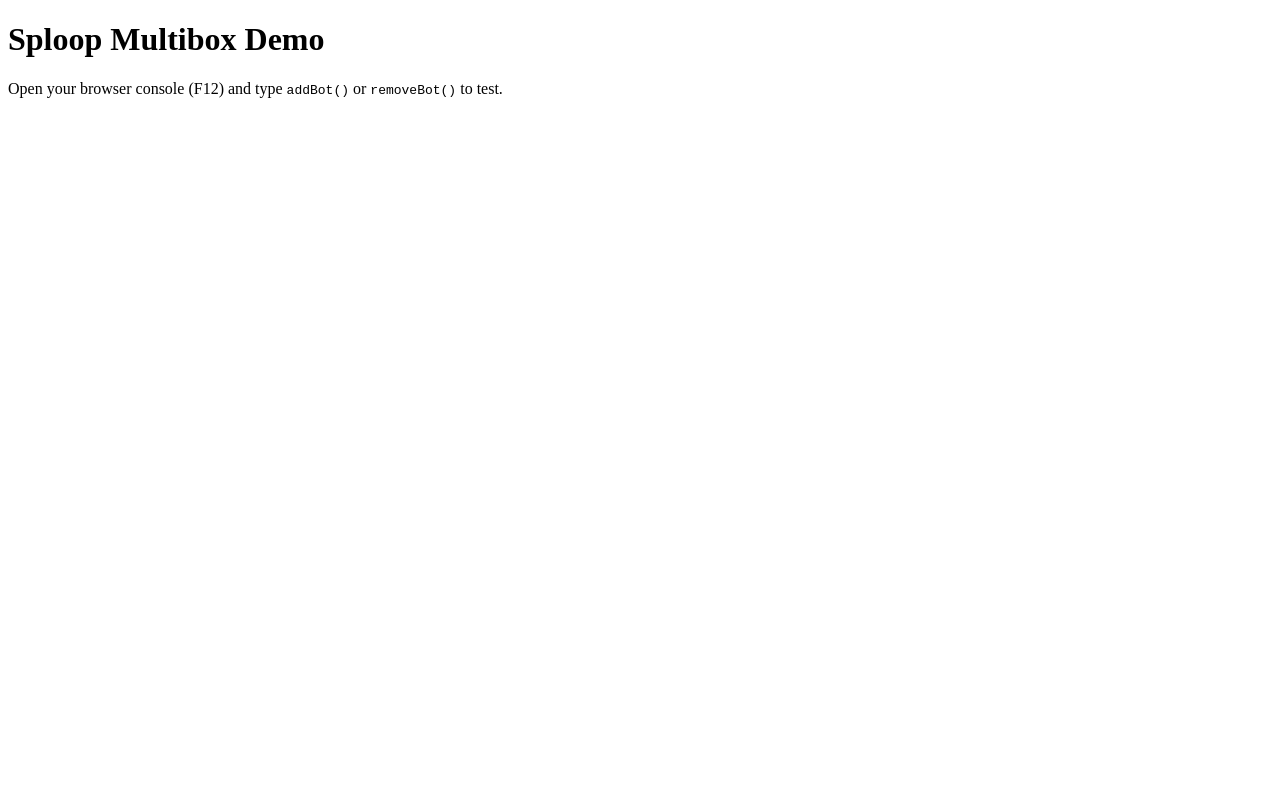
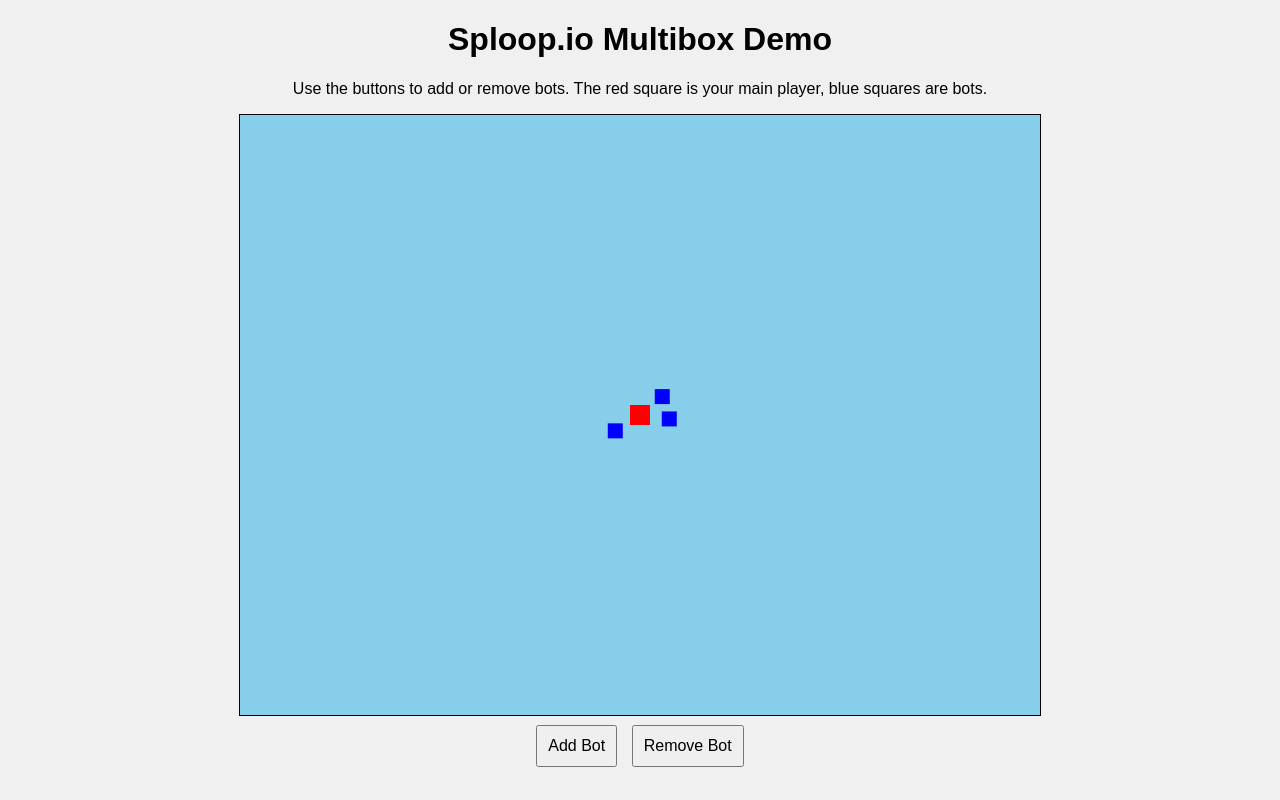
Before and after one commit to hooder799/spl, a plain HTML site: page index.html in a window 1280 px wide. Drawn offline with Linux system fonts and the light colour scheme.

Commit message:
Update index.html

```diff
--- a/index.html
+++ b/index.html
@@ -1,11 +1,119 @@
 <!DOCTYPE html>
-<html>
+<html lang="en">
 <head>
-    <title>l</title>
+    <meta charset="UTF-8">
+    <title>Sploop.io Multibox Demo</title>
+    <style>
+        body {
+            font-family: Arial, sans-serif;
+            text-align: center;
+            background-color: #f0f0f0;
+        }
+        canvas {
+            border: 1px solid black;
+            background-color: #87ceeb;
+        }
+        button {
+            margin: 5px;
+            padding: 10px;
+            font-size: 16px;
+        }
+    </style>
 </head>
 <body>
-    <h1>Sploop Multibox Demo</h1>
-    <p>Open your browser console (F12) and type <code>addBot()</code> or <code>removeBot()</code> to test.</p>
-    <script src="multibox.js"></script>
+    <h1>Sploop.io Multibox Demo</h1>
+    <p>Use the buttons to add or remove bots. The red square is your main player, blue squares are bots.</p>
+    <canvas id="gameCanvas" width="800" height="600"></canvas>
+    <br>
+    <button onclick="addBot()">Add Bot</button>
+    <button onclick="removeBot()">Remove Bot</button>
+
+    <script>
+        // Canvas setup
+        const canvas = document.getElementById('gameCanvas');
+        const ctx = canvas.getContext('2d');
+
+        // Configuration
+        const MAIN_PLAYER = { x: 400, y: 300, size: 20, color: 'red' }; // Main player (red square)
+        let bots = []; // Array to hold bot objects
+
+        // Bot class
+        class Bot {
+            constructor(id) {
+                this.id = id;
+                this.x = Math.random() * (canvas.width - 20); // Random starting position
+                this.y = Math.random() * (canvas.height - 20);
+                this.size = 15;
+                this.color = 'blue';
+                console.log(`Bot ${id} spawned at (${this.x}, ${this.y})`);
+            }
+
+            // Move toward main player
+            update() {
+                const dx = MAIN_PLAYER.x - this.x;
+                const dy = MAIN_PLAYER.y - this.y;
+                const distance = Math.sqrt(dx * dx + dy * dy);
+
+                if (distance > 30) { // Stop if close enough
+                    this.x += dx * 0.05; // Move 5% of the distance each frame
+                    this.y += dy * 0.05;
+                }
+            }
+
+            // Draw bot on canvas
+            draw() {
+                ctx.fillStyle = this.color;
+                ctx.fillRect(this.x - this.size / 2, this.y - this.size / 2, this.size, this.size);
+            }
+        }
+
+        // Initial bots
+        for (let i = 1; i <= 3; i++) {
+            bots.push(new Bot(i));
+        }
+
+        // Add bot function
+        window.addBot = function() {
+            const newBotId = bots.length + 1;
+            bots.push(new Bot(newBotId));
+            console.log(`Added bot ${newBotId}`);
+        };
+
+        // Remove bot function
+        window.removeBot = function() {
+            if (bots.length > 0) {
+                const removedBot = bots.pop();
+                console.log(`Removed bot ${removedBot.id}`);
+            }
+        };
+
+        // Main player movement (controlled by mouse)
+        canvas.addEventListener('mousemove', (event) => {
+            const rect = canvas.getBoundingClientRect();
+            MAIN_PLAYER.x = event.clientX - rect.left;
+            MAIN_PLAYER.y = event.clientY - rect.top;
+        });
+
+        // Animation loop
+        function animate() {
+            // Clear canvas
+            ctx.clearRect(0, 0, canvas.width, canvas.height);
+
+            // Draw main player
+            ctx.fillStyle = MAIN_PLAYER.color;
+            ctx.fillRect(MAIN_PLAYER.x - MAIN_PLAYER.size / 2, MAIN_PLAYER.y - MAIN_PLAYER.size / 2, MAIN_PLAYER.size, MAIN_PLAYER.size);
+
+            // Update and draw bots
+            bots.forEach(bot => {
+                bot.update();
+                bot.draw();
+            });
+
+            requestAnimationFrame(animate);
+        }
+
+        // Start animation
+        animate();
+    </script>
 </body>
 </html>
```
